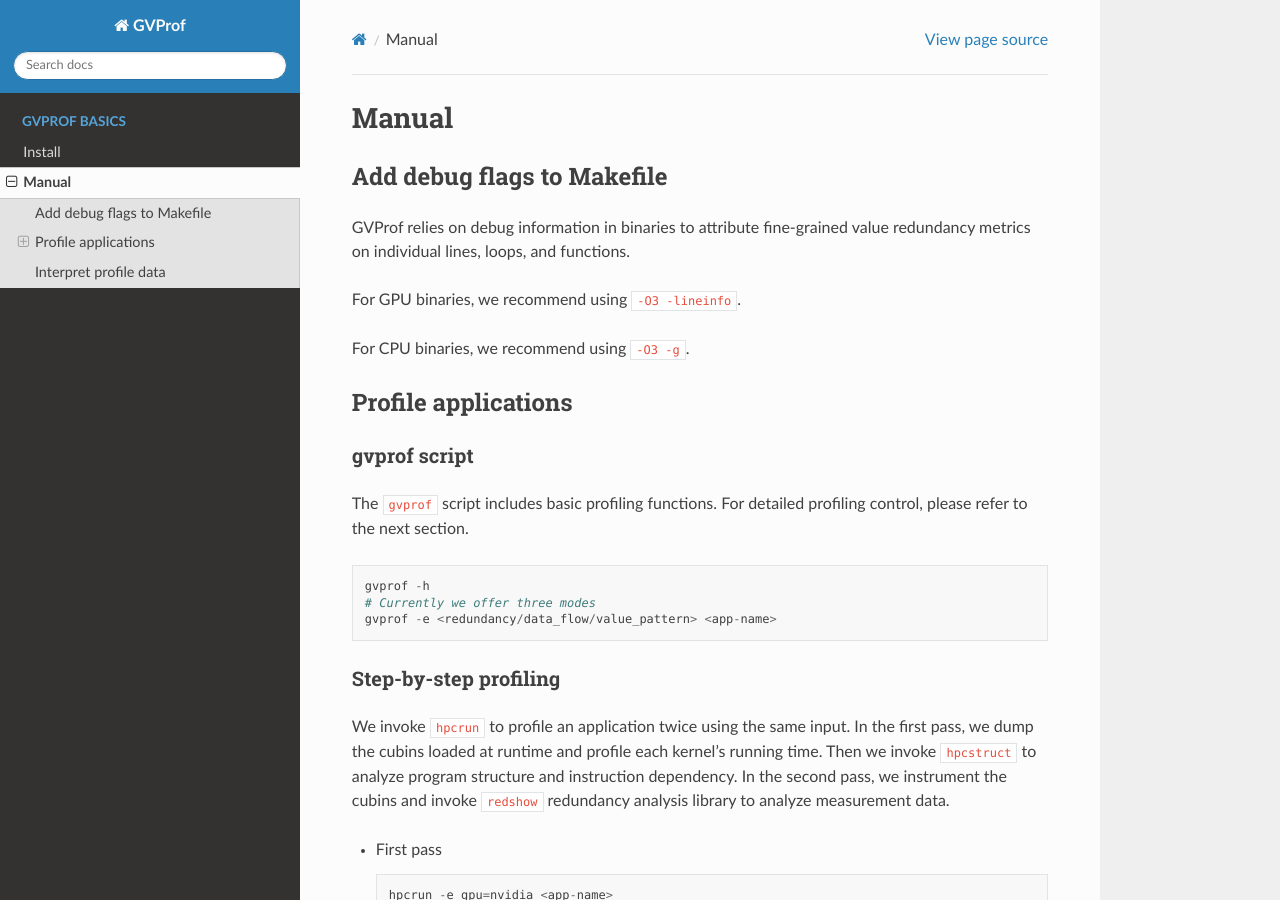
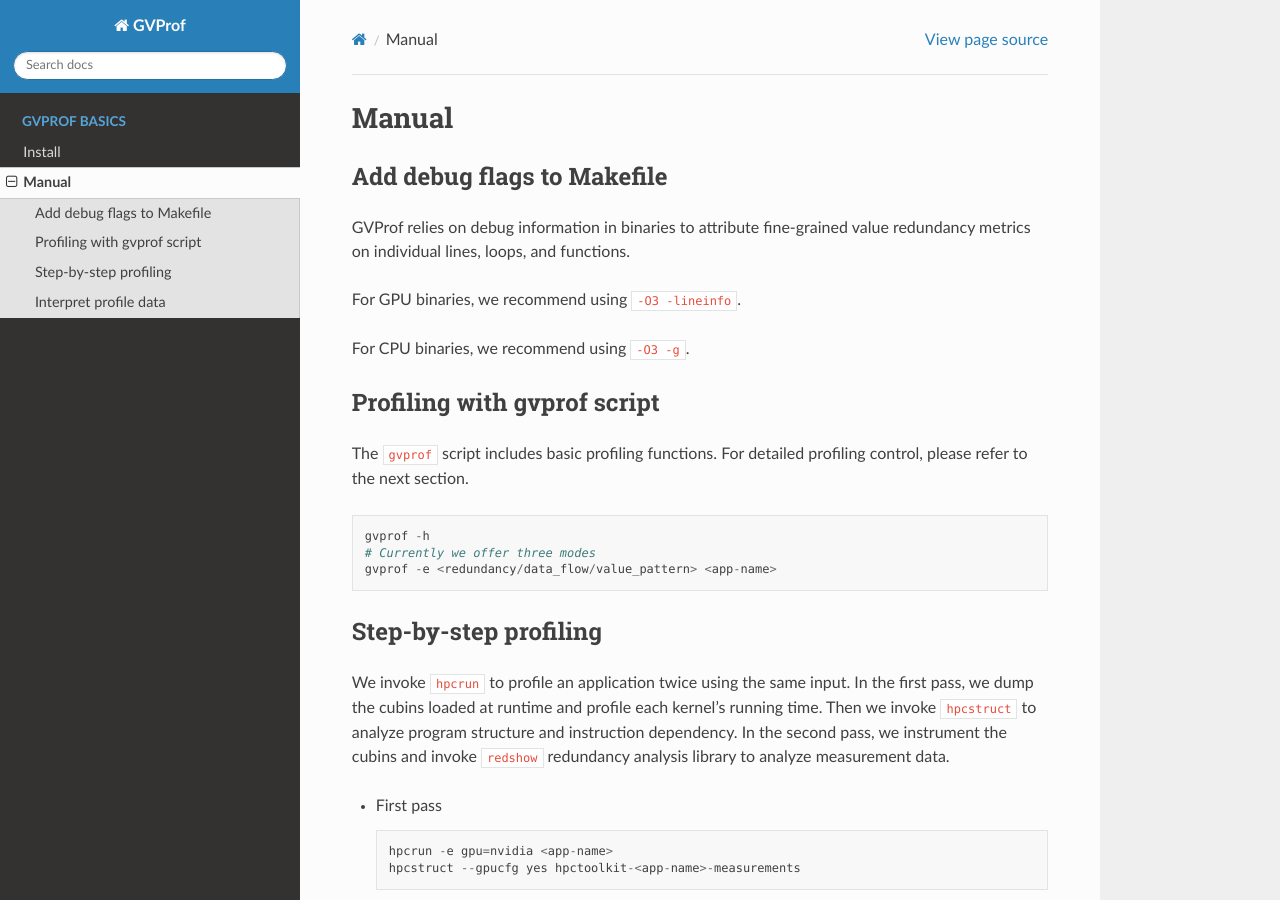
Before and after one commit to GVProf/GVProf, a Sphinx documentation site: the page built from docs/manual.md, in a window 1280 px wide and 900 px high. Built offline with Sphinx 7.4.7 and the Read the Docs theme 2.0.0, drawn with Linux system fonts in a browser that asks for light colours; pages that are not in the unit, such as notebooks, are missing from menus.

Commit message:
Test manual changes

````diff
--- a/docs/manual.md
+++ b/docs/manual.md
@@ -8,9 +8,7 @@ For GPU binaries, we recommend using `-O3 -lineinfo`.
 
 For CPU binaries, we recommend using `-O3 -g`.
 
-## Profile applications
-
-### gvprof script
+## Profiling with gvprof script
 
 The `gvprof` script includes basic profiling functions. For detailed profiling control, please refer to the next section.
 
@@ -20,7 +18,7 @@ gvprof -h
 gvprof -e <redundancy/data_flow/value_pattern> <app-name>
 ```
 
-### Step-by-step profiling
+## Step-by-step profiling
 
 We invoke `hpcrun` to profile an application twice using the same input.
 In the first pass, we dump the cubins loaded at runtime and profile each kernel's running time.
````
